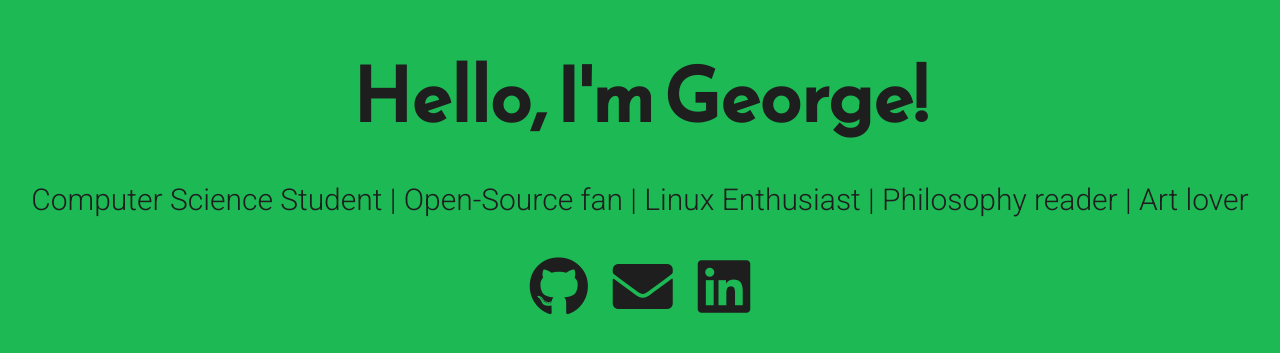
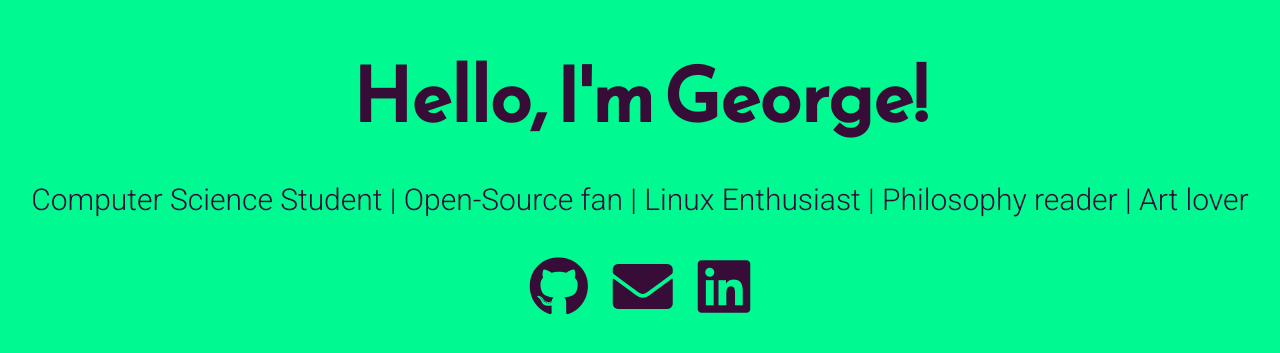
Before and after one commit to ghadj/ghadj.github.io, a plain HTML site: page index.html in a window 1280 px wide. Shown: the part 217-570 px from the top of the page. Drawn offline with Linux system fonts and the light colour scheme; a web font is replaced by a local one.

Commit message:
change theme colors

```diff
--- a/css/theme.css
+++ b/css/theme.css
@@ -1,12 +1,12 @@
 main {
-    background: #1DB954;
-    color: #1E1E1E;
+    background: #00F990;
+    color: #370D38;
 }
 
 .icons-social a {
-    color: #1E1E1E;
+    color: #370D38;
 }
 
-.icons-social a svg path{
-    fill: #1E1E1E;
+.icons-social a svg path {
+    fill: #370D38;
 }
```
